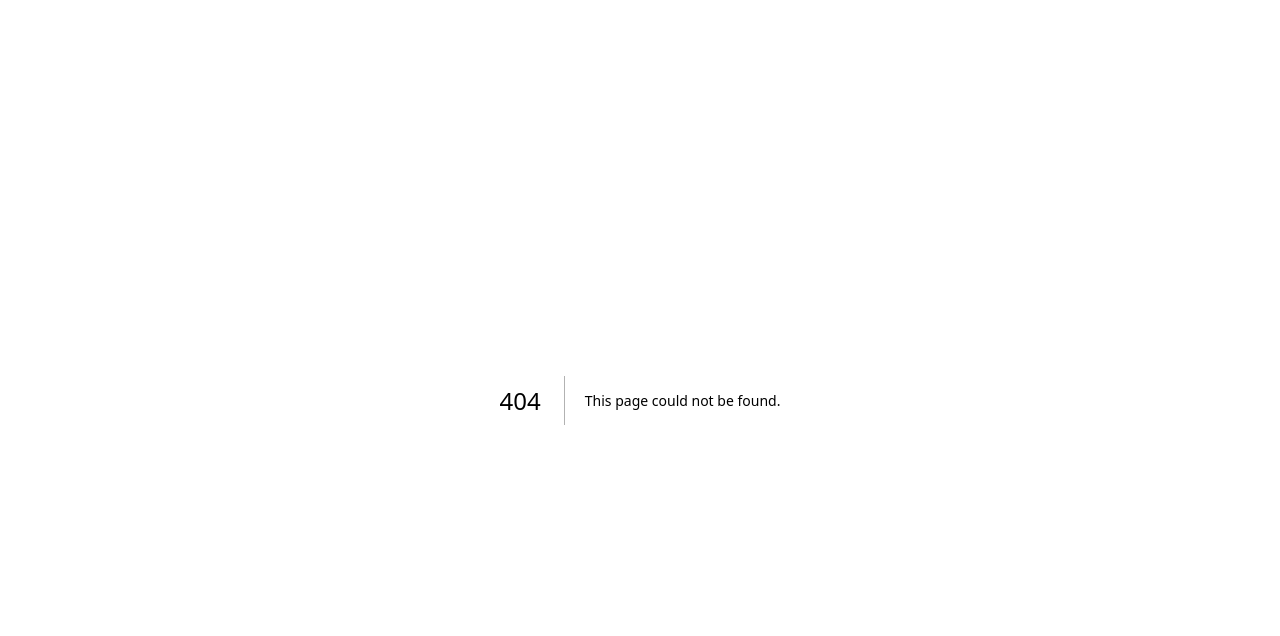
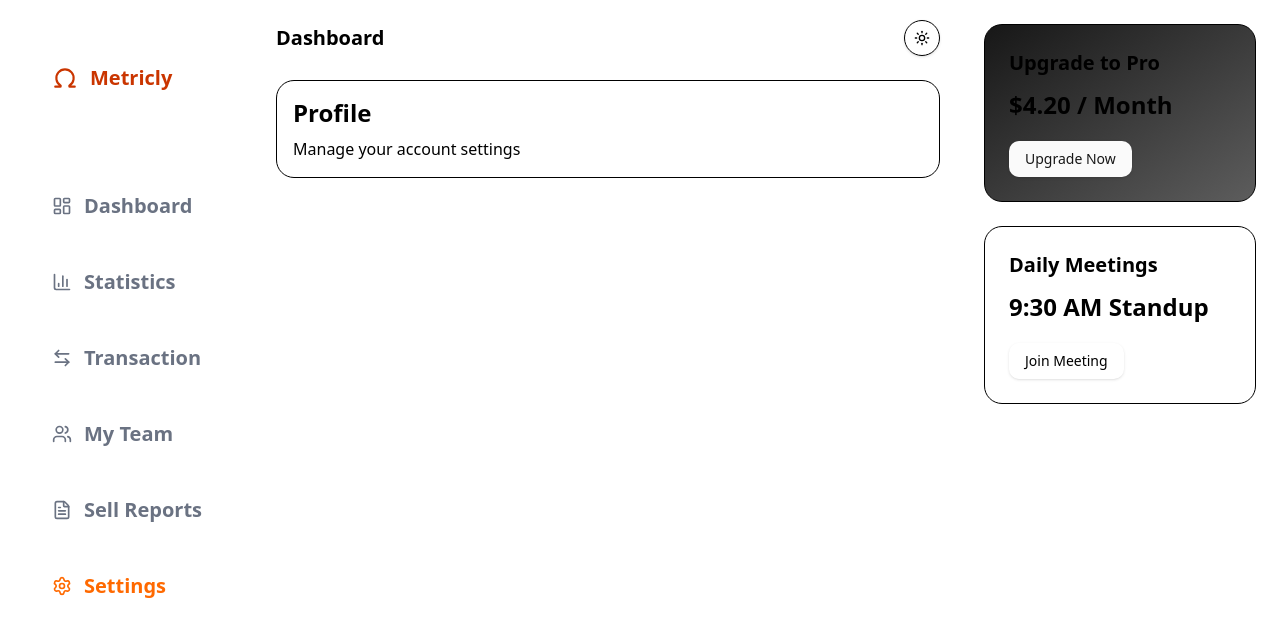
Before and after one commit to Engr-Shegez/metricly, a Next.js app: page /dashboard/settings in a window 1280 px wide. Before the commit this address had no page. Shown: the top 636 px of the page. Built offline with nearby package versions, Linux system fonts and the light colour scheme.

Commit message:
"feat: added settings page"

```diff
--- a/src/app/dashboard/settings/layouts.tsx
+++ b/src/app/dashboard/settings/layouts.tsx
@@ -1,7 +1,9 @@
+"use client";
 import Link from "next/link";
 import { cn } from "@/lib/utils";
 import { Sheet, SheetContent, SheetTrigger } from "@/components/ui/sheet";
 import { Menu } from "lucide-react";
+import { usePathname } from "next/navigation";
 
 const navItems = [
   { name: "Profile", href: "/dashboard/settings" },
--- /dev/null
+++ b/src/app/dashboard/settings/page.tsx
@@ -0,0 +1,12 @@
+import React from "react";
+
+const SettingsPage = () => {
+  return (
+    <div>
+      <h1 className="text-2xl font-semibold"> Profile</h1>
+      <p className="text-muted-foreground mt-2">Manage your account settings</p>
+    </div>
+  );
+};
+
+export default SettingsPage;
```
